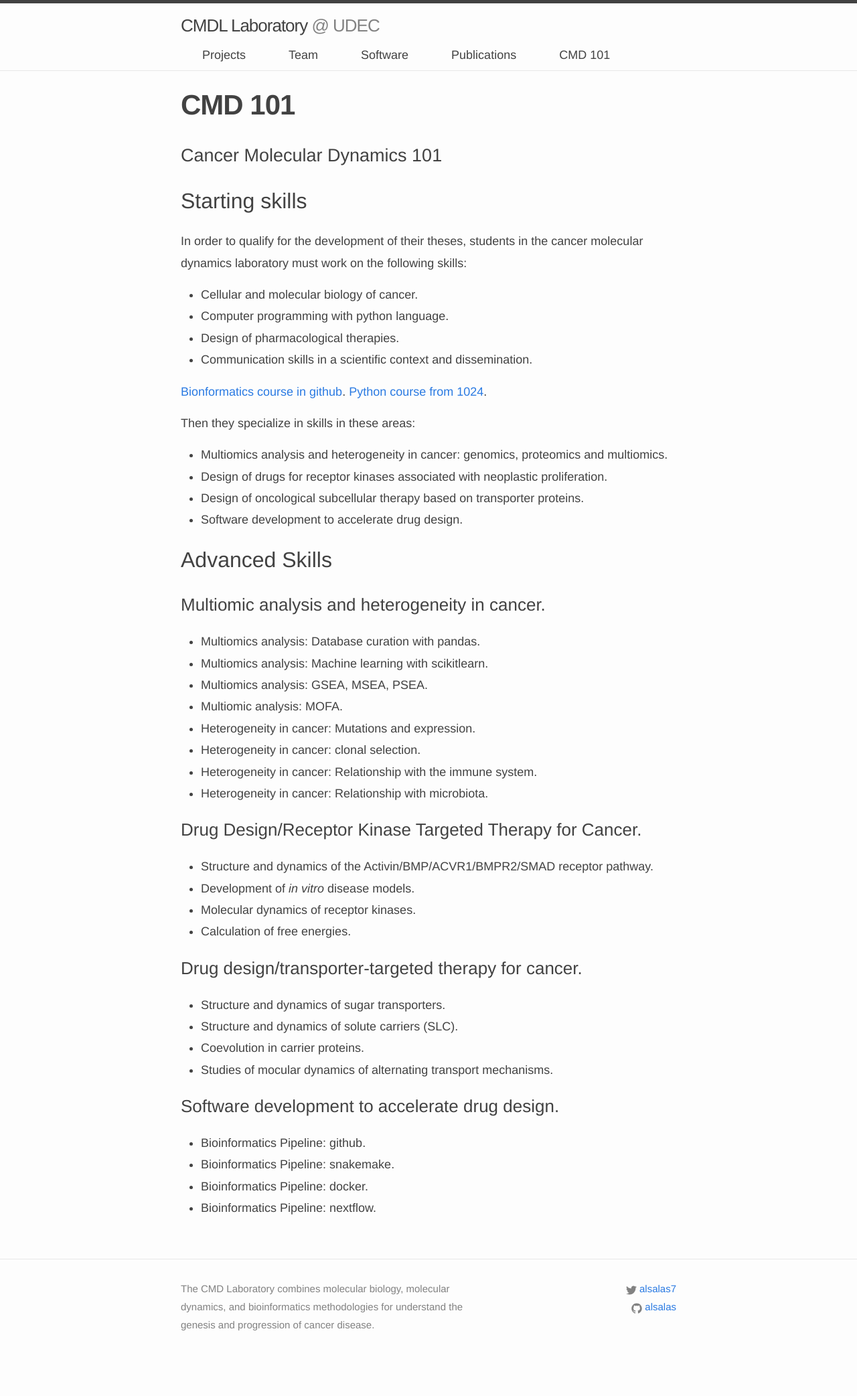
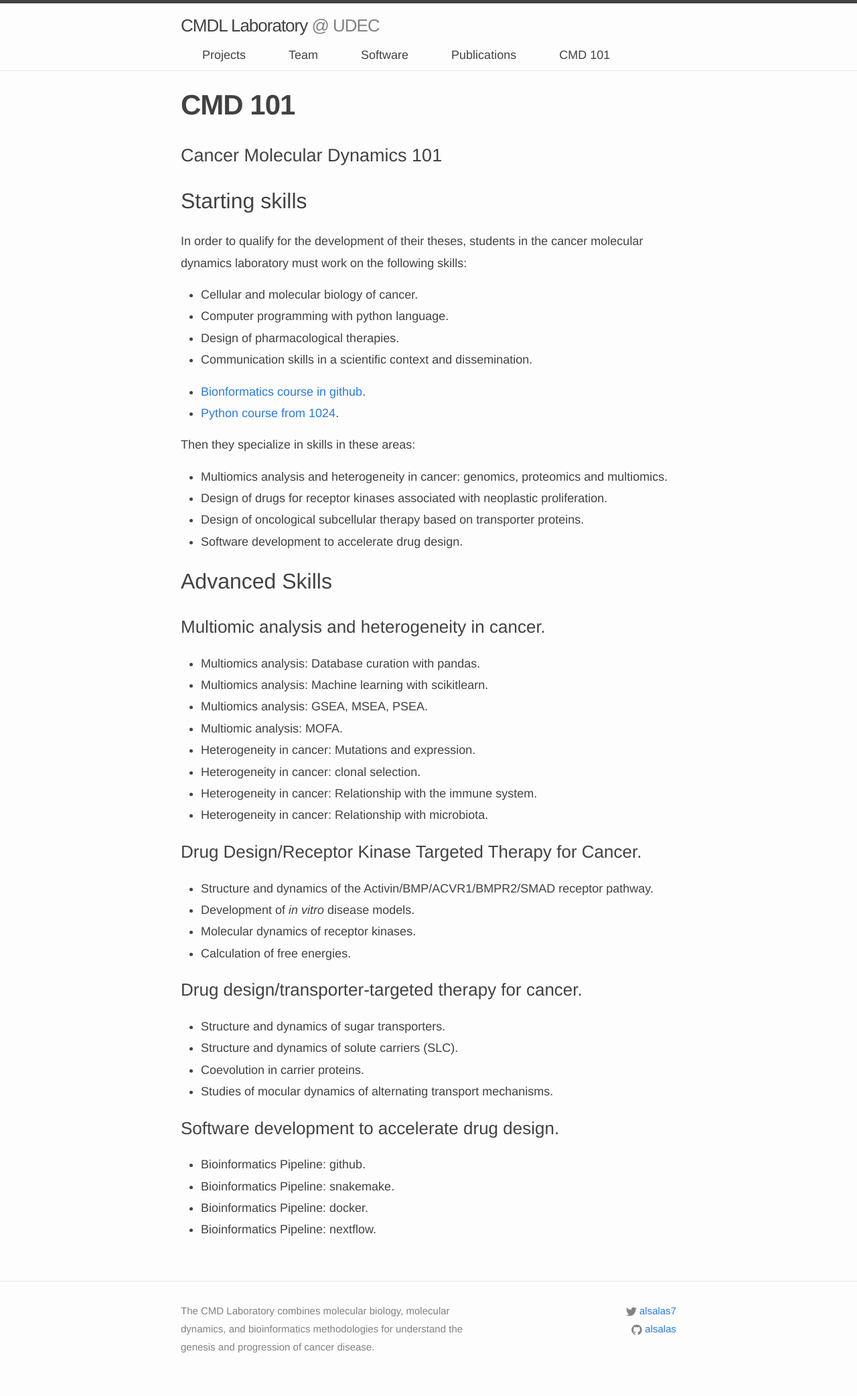
Before and after one commit to Nanocell-Lab/nanocell-lab.github.io, a Jekyll site: the page built from _pages/pi/index.md, in a window 1280 px wide. Shown: the whole page at 67% size. Built offline with Jekyll 4.4.1, drawn with Linux system fonts in a browser that asks for light colours; nearby versions of some CDN libraries; before the commit the page ends 2052 px from its top, so only the background shows below that.

```diff
--- a/_pages/pi/index.md
+++ b/_pages/pi/index.md
@@ -17,8 +17,8 @@ In order to qualify for the development of their theses, students in the cancer
 * Design of pharmacological therapies.
 * Communication skills in a scientific context and dissemination.
 
-[Bionformatics course in github](https://github.com/Nanocell-Lab/bioinf_4115025).
-[Python course from 1024](https://www.1024programadores.cl/recursos).
+* [Bionformatics course in github](https://github.com/Nanocell-Lab/bioinf_4115025).
+* [Python course from 1024](https://www.1024programadores.cl/recursos).
 
 Then they specialize in skills in these areas:
 * Multiomics analysis and heterogeneity in cancer: genomics, proteomics and multiomics.
```
